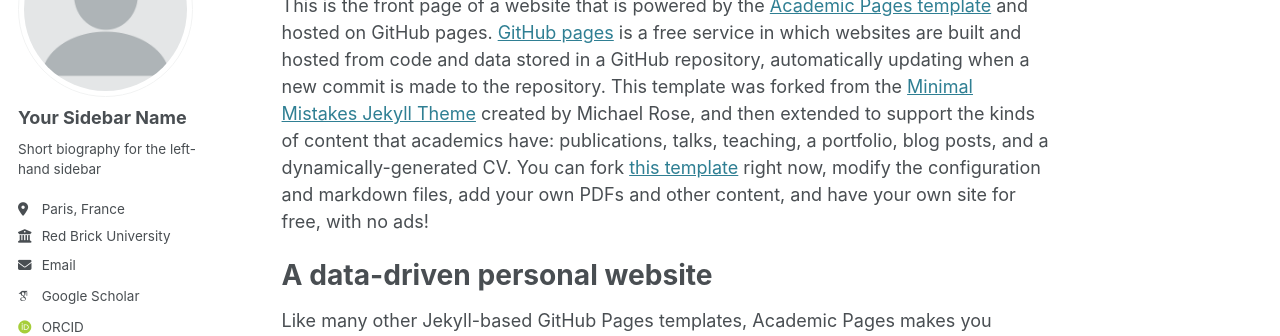
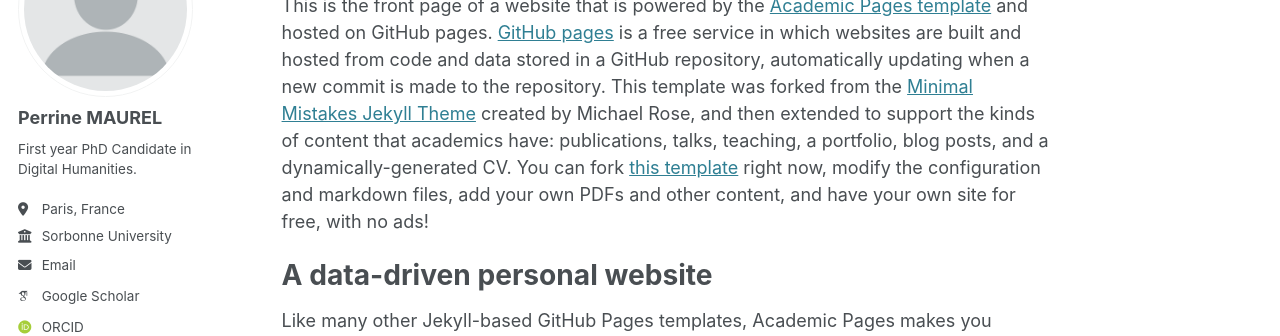
Before and after one commit to perrinemaurel/perrinemaurel.github.io, a Jekyll site: the page built from _pages/about.md, in a window 1280 px wide. Shown: the part 184-520 px from the top of the page. Built offline with Jekyll 4.4.1, drawn with Linux system fonts in a browser that asks for light colours; some web fonts are replaced.

Commit message:
Update _config.yml

```diff
--- a/_config.yml
+++ b/_config.yml
@@ -11,7 +11,7 @@ locale                   : "fr-FR"
 title                    : "Perrine MAUREL / Academic Site"
 title_separator          : "-"
 name                     : &name "Perrine MAUREL"
-description              : &description "First year PhD Candidate in Digital Humanities"
+description              : &description "First year PhD Candidate in Digital Humanities."
 url                      : https://perrinemaurel.github.io # the base hostname & protocol for your site e.g. "https://[your GitHub username].github.io"
 baseurl                  : "" # the subpath of your site, e.g. "/blog"
 repository               : "perrinemaurel/perrinemaurel.github.io"
@@ -22,13 +22,13 @@ repository               : "perrinemaurel/perrinemaurel.github.io"
 author:
   # Biographic information
   avatar           : "profile.png"
-  name             : "Your Sidebar Name"
+  name             : "Perrine MAUREL"
   pronouns         : # example: "she/her"
-  bio              : "Short biography for the left-hand sidebar"
+  bio              : "First year PhD Candidate in Digital Humanities."
   location         : "Paris, France"
-  employer         : "Red Brick University"
+  employer         : "Sorbonne University"
   uri              : # URL
-  email            : "none@example.org"
+  email            : "perrine.maurel.recherche@gmail.com"
 
   # Academic websites
   arxiv            : # URL - Update with the correct link to your profile
```
